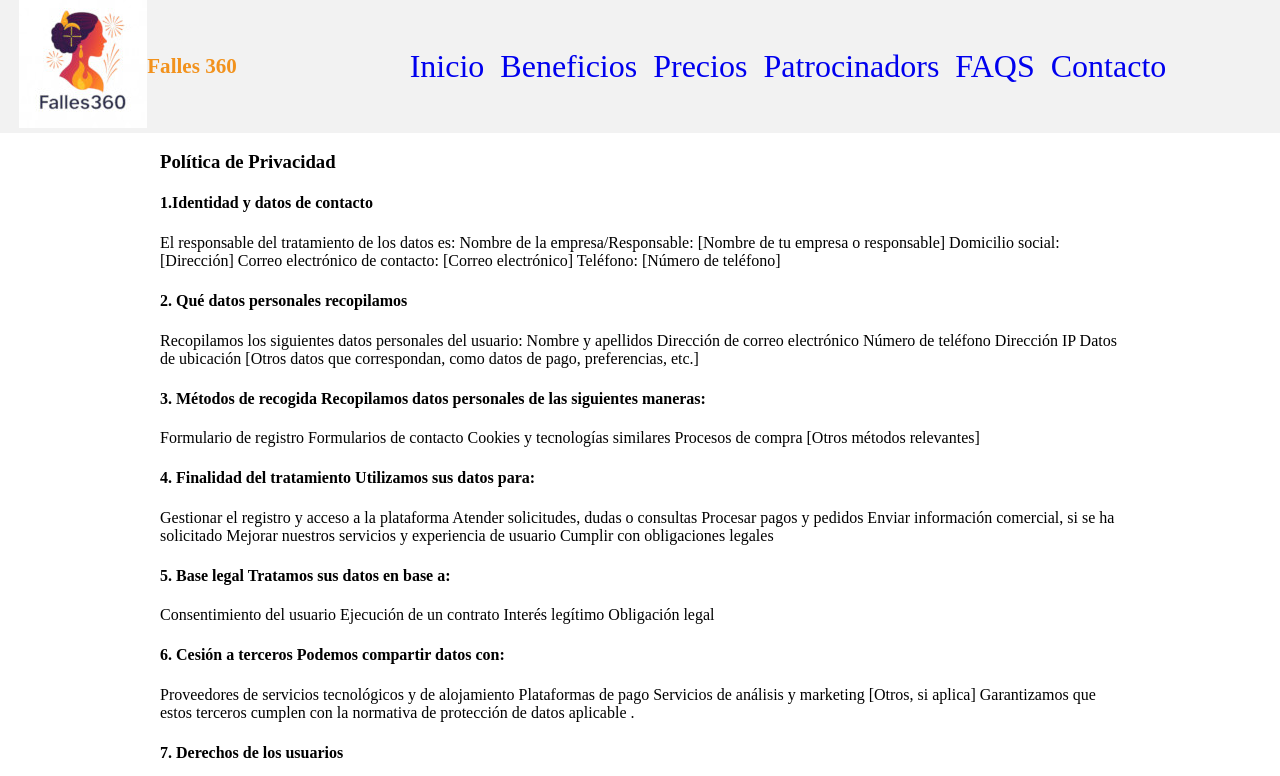
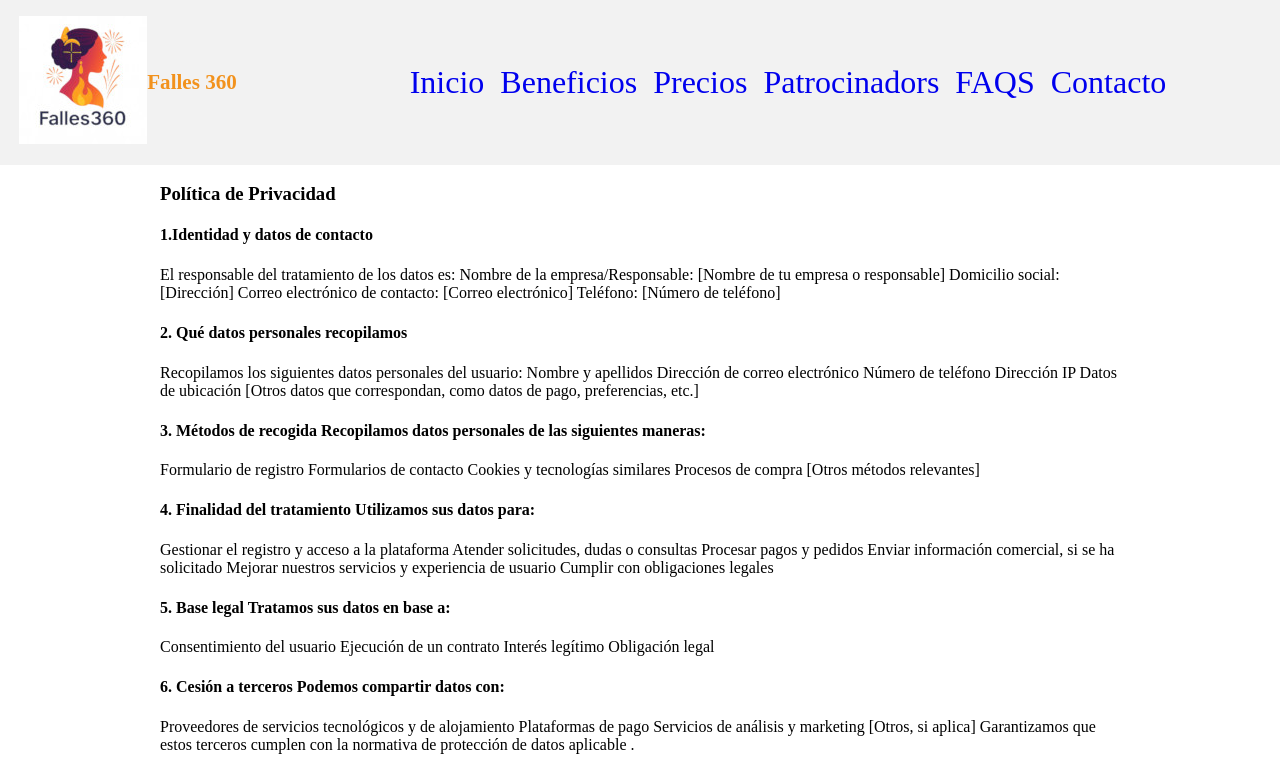
Before and after one commit to JgregoriDev/falles360-Francesc, a React (Vite) app: page /falles360-Francesc/politica-privacidad in a window 1280 px wide. Shown: the top 776 px of the page. Built offline with nearby package versions, Linux system fonts and the light colour scheme.

Commit message:
ajuste header

```diff
--- a/src/components/Header/Header.css
+++ b/src/components/Header/Header.css
@@ -2,6 +2,8 @@
   background: var(--fifthColor);
   display: flex;
   flex-direction: column;
+  padding-top: 1rem;
+  padding-bottom: 1rem;
 
 }
 .header__nav {
```
